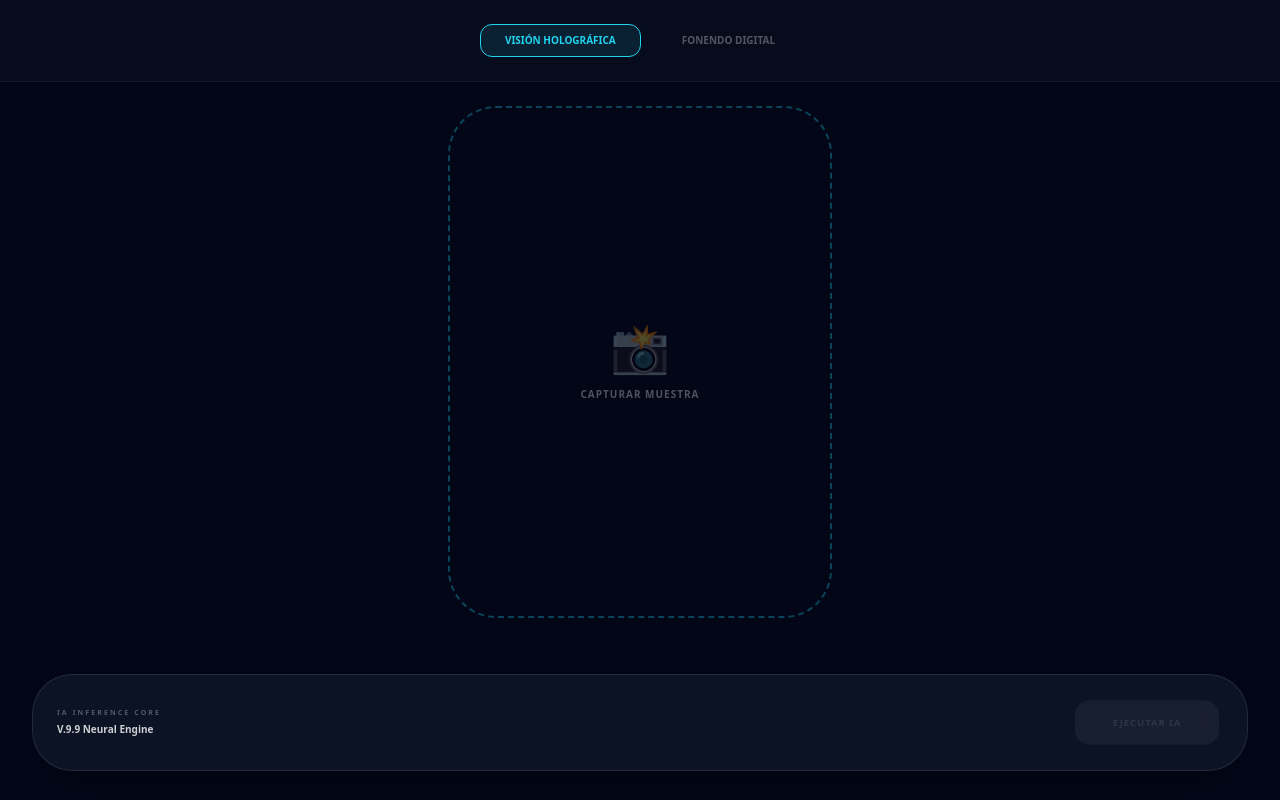
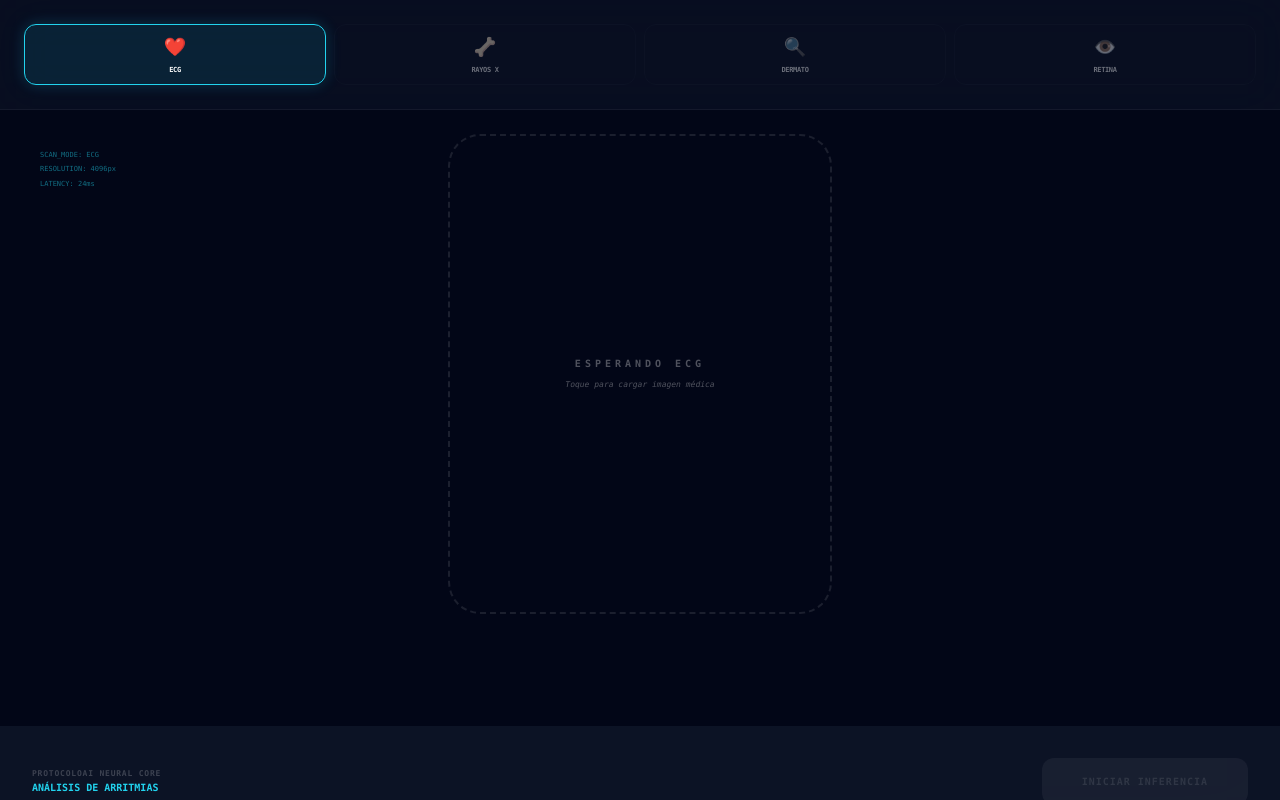
Before and after one commit to max100-eng/Android-Heal-Clinical-Intelligence, a React (Vite) app: page / in a window 1280 px wide. Built offline with nearby package versions, Linux system fonts and the light colour scheme.

Commit message:
Final: Holographic Diagnostic Interface with Multi-Modality AI

```diff
--- a/App.tsx
+++ b/App.tsx
@@ -1,127 +1,157 @@
 import React, { useState, useRef, useEffect } from 'react';
 import { motion, AnimatePresence } from 'framer-motion';
 
+const MODALITIES = [
+  { id: 'ecg', label: 'ECG', icon: '❤️', desc: 'Análisis de Arritmias' },
+  { id: 'rx', label: 'RAYOS X', icon: '🦴', desc: 'Detección Ósea/Pulmonar' },
+  { id: 'dermo', label: 'DERMATO', icon: '🔍', desc: 'Lesiones Cutáneas' },
+  { id: 'retina', label: 'RETINA', icon: '👁️', desc: 'Retinopatía/Glaucoma' }
+];
+
 export default function ProtocoloAI() {
-  const [mode, setMode] = useState<'visual' | 'acoustic'>('visual');
+  const [selectedMod, setSelectedMod] = useState(MODALITIES[0]);
   const [source, setSource] = useState<string | null>(null);
-  const [isProcessing, setIsProcessing] = useState(false);
-  const [inferenceProgress, setInferenceProgress] = useState(0);
-  const [inferenceStage, setInferenceStage] = useState('');
+  const [isInference, setIsInference] = useState(false);
+  const [progress, setProgress] = useState(0);
+  const [logs, setLogs] = useState<string[]>([]);
 
   const fileInputRef = useRef<HTMLInputElement>(null);
 
-  // --- LÓGICA DE SIMULACIÓN DE INFERENCIA DE IA ---
-  const runInference = () => {
+  // --- LÓGICA DE CARGA SEGURA ---
+  const handleFileUpload = (e: React.ChangeEvent<HTMLInputElement>) => {
+    const file = e.target.files?.[0];
+    if (!file) return;
+
+    const reader = new FileReader();
+    reader.onloadstart = () => setLogs(["Cargando binarios..."]);
+    reader.onload = (ev) => {
+      setSource(ev.target?.result as string);
+      setLogs(prev => [...prev, "Imagen cargada con éxito", "Esperando ejecución..."]);
+    };
+    reader.onerror = () => setLogs(["ERROR: Fallo en lectura de archivo"]);
+    reader.readAsDataURL(file);
+  };
+
+  // --- SIMULACIÓN DE INFERENCIA HOLOGRÁFICA ---
+  const startInference = () => {
     if (!source) return;
-    setIsProcessing(true);
-    setInferenceProgress(0);
+    setIsInference(true);
+    setProgress(0);
 
-    const stages = [
-      { p: 10, t: 'Inicializando red neuronal...' },
-      { p: 30, t: 'Extrayendo biomarcadores...' },
-      { p: 60, t: 'Comparando con base de datos global...' },
-      { p: 90, t: 'Calculando probabilidad diagnóstica...' },
-      { p: 100, t: 'Análisis Completo' }
+    const steps = [
+      "Normalizando matriz de píxeles...",
+      `Aplicando modelo DeepCore-${selectedMod.id}...`,
+      "Identificando patrones patológicos...",
+      "Calculando score de confianza...",
+      "Análisis finalizado."
     ];
 
-    stages.forEach((stage, index) => {
+    steps.forEach((step, i) => {
       setTimeout(() => {
-        setInferenceProgress(stage.p);
-        setInferenceStage(stage.t);
-        if (stage.p === 100) {
-          setTimeout(() => {
-            alert("Diagnóstico Generado con éxito.");
-            setIsProcessing(false);
-          }, 500);
+        setLogs(prev => [step, ...prev.slice(0, 3)]);
+        setProgress((i + 1) * 20);
+        if (i === steps.length - 1) {
+          setTimeout(() => setIsInference(false), 2000);
         }
-      }, index * 1200); // Velocidad de la barra
+      }, i * 1500);
     });
   };
 
   return (
-    <div className="h-screen w-full bg-[#020617] text-white flex flex-col font-sans overflow-hidden">
+    <div className="h-screen w-full bg-[#020617] text-white flex flex-col overflow-hidden font-mono">
 
-      {/* HEADER SELECTOR */}
-      <header className="p-6 flex justify-center gap-4 bg-slate-900/40 backdrop-blur-xl border-b border-white/5">
-        <button onClick={() => { setMode('visual'); setSource(null); }} className={`px-6 py-2 rounded-xl text-[10px] font-black border transition-all ${mode === 'visual' ? 'border-cyan-400 bg-cyan-400/10 text-cyan-400' : 'border-transparent opacity-30'}`}>VISIÓN HOLOGRÁFICA</button>
-        <button onClick={() => { setMode('acoustic'); setSource(null); }} className={`px-6 py-2 rounded-xl text-[10px] font-black border transition-all ${mode === 'acoustic' ? 'border-rose-500 bg-rose-500/10 text-rose-500' : 'border-transparent opacity-30'}`}>FONENDO DIGITAL</button>
-      </header>
+      {/* HEADER: SELECTOR DE ESPECIALIDAD */}
+      <div className="p-6 grid grid-cols-4 gap-2 bg-slate-900/50 backdrop-blur-xl border-b border-white/5">
+        {MODALITIES.map((m) => (
+          <button
+            key={m.id}
+            onClick={() => { setSelectedMod(m); setSource(null); }}
+            className={`flex flex-col items-center p-2 rounded-xl border transition-all ${selectedMod.id === m.id ? 'border-cyan-400 bg-cyan-400/10 shadow-[0_0_15px_rgba(34,211,238,0.2)]' : 'border-white/5 opacity-40'}`}
+          >
+            <span className="text-lg">{m.icon}</span>
+            <span className="text-[7px] font-black mt-1 uppercase tracking-tighter">{m.label}</span>
+          </button>
+        ))}
+      </div>
 
-      {/* MONITOR DE ESCANEO */}
-      <main className="flex-1 flex flex-col items-center justify-center p-6 space-y-6">
+      {/* MONITOR HOLOGRÁFICO PRINCIPAL */}
+      <main className="flex-1 flex flex-col items-center justify-center p-6 relative">
+
+        {/* Datos de Inferencia Alrededor (Detalles) */}
+        <div className="absolute top-10 left-10 text-[7px] text-cyan-400/50 space-y-1 hidden md:block">
+          <p>SCAN_MODE: {selectedMod.label}</p>
+          <p>RESOLUTION: 4096px</p>
+          <p>LATENCY: 24ms</p>
+        </div>
+
         <div
-          onClick={() => !isProcessing && fileInputRef.current?.click()}
-          className={`relative w-full max-w-sm aspect-[3/4] rounded-[3rem] border-2 border-dashed flex items-center justify-center overflow-hidden transition-all duration-700 ${mode === 'visual' ? 'border-cyan-400/30' : 'border-rose-500/30'} ${isProcessing ? 'scale-95 opacity-80' : ''}`}
+          onClick={() => fileInputRef.current?.click()}
+          className={`relative w-full max-w-sm aspect-[4/5] rounded-[2rem] border-2 border-dashed flex items-center justify-center overflow-hidden transition-all duration-700 ${isInference ? 'border-cyan-400 shadow-[0_0_50px_rgba(34,211,238,0.1)]' : 'border-white/10'}`}
         >
-          <input type="file" ref={fileInputRef} className="hidden" accept="image/*" capture="environment" onChange={(e) => {
-             const file = e.target.files?.[0];
-             if (file) {
-               const reader = new FileReader();
-               reader.onload = (ev) => setSource(ev.target?.result as string);
-               reader.readAsDataURL(file);
-             }
-          }} />
+          <input type="file" ref={fileInputRef} className="hidden" accept="image/*" onChange={handleFileUpload} />
 
           {source ? (
             <div className="relative w-full h-full">
-              <img src={source} className="w-full h-full object-cover opacity-40" />
-              {/* Línea de escaneo láser solo si no está procesando inferencia final */}
-              {!isProcessing && (
+              <img src={source} className={`w-full h-full object-cover transition-all ${isInference ? 'brightness-50' : 'brightness-100'}`} />
+
+              {/* ESCÁNER LÁSER HOLOGRÁFICO */}
               <motion.div
                 animate={{ top: ['0%', '100%', '0%'] }}
-                  transition={{ duration: 4, repeat: Infinity, ease: "linear" }}
-                  className={`absolute left-0 w-full h-[2px] z-20 shadow-[0_0_15px] ${mode === 'visual' ? 'bg-cyan-400 shadow-cyan-400' : 'bg-rose-500 shadow-rose-500'}`}
+                transition={{ duration: 3, repeat: Infinity, ease: "linear" }}
+                className="absolute left-0 w-full h-[2px] bg-cyan-400 shadow-[0_0_20px_#22d3ee] z-30"
               />
-              )}
+
+              {/* Detalles perimetrales en el escaner */}
+              <div className="absolute inset-0 border-[20px] border-black/20 pointer-events-none" />
+              <div className="absolute bottom-4 left-4 right-4 flex justify-between text-[6px] text-cyan-400 font-bold opacity-70">
+                <span>COORD_X: {Math.random().toFixed(4)}</span>
+                <span>DATA_STREAM_ACTIVE</span>
+              </div>
             </div>
           ) : (
             <div className="text-center p-10 opacity-30">
-              <span className="text-5xl">{mode === 'visual' ? '📸' : '🎙️'}</span>
-              <p className="text-[10px] font-black tracking-widest mt-4 uppercase">Capturar Muestra</p>
+              <p className="text-[10px] font-black tracking-[0.4em] uppercase">Esperando {selectedMod.label}</p>
+              <p className="text-[8px] mt-2 italic">Toque para cargar imagen médica</p>
             </div>
           )}
         </div>
 
-        {/* --- BARRA DE PROGRESO DE INFERENCIA (HOLOGRÁFICA) --- */}
-        <AnimatePresence>
-          {isProcessing && (
+        {/* LOGS DE IA EN TIEMPO REAL */}
+        <div className="mt-6 w-full max-w-sm h-16 overflow-hidden">
+          {logs.map((log, i) => (
+            <motion.p initial={{ x: -20, opacity: 0 }} animate={{ x: 0, opacity: 1 }} key={i} className="text-[8px] text-cyan-500/80 leading-tight tracking-wider uppercase font-bold">
+              {`> ${log}`}
+            </motion.p>
+          ))}
+        </div>
+      </main>
+
+      {/* FOOTER CON BARRA DE PROGRESO */}
+      <footer className="p-8 bg-slate-900/80 backdrop-blur-2xl">
+        <div className="space-y-4">
+          {isInference && (
+            <div className="w-full bg-white/5 h-1 rounded-full overflow-hidden border border-white/5">
               <motion.div
-              initial={{ opacity: 0, y: 10 }}
-              animate={{ opacity: 1, y: 0 }}
-              exit={{ opacity: 0 }}
-              className="w-full max-w-sm space-y-3 px-4"
-            >
-              <div className="flex justify-between items-end">
-                <span className="text-[9px] font-black text-cyan-400 uppercase tracking-widest animate-pulse">{inferenceStage}</span>
-                <span className="text-[12px] font-mono text-white/50">{inferenceProgress}%</span>
-              </div>
-              <div className="h-1.5 w-full bg-white/5 rounded-full overflow-hidden border border-white/10">
-                <motion.div
-                  className={`h-full ${mode === 'visual' ? 'bg-cyan-400' : 'bg-rose-500 shadow-[0_0_10px_#f43f5e]'}`}
+                className="h-full bg-cyan-400"
                 initial={{ width: 0 }}
-                  animate={{ width: `${inferenceProgress}%` }}
-                  transition={{ duration: 0.5 }}
+                animate={{ width: `${progress}%` }}
               />
             </div>
-            </motion.div>
           )}
-        </AnimatePresence>
-      </main>
 
-      {/* FOOTER TÁCTICO */}
-      <footer className="p-8">
-        <div className="bg-slate-900/80 backdrop-blur-2xl border border-white/10 rounded-[2.5rem] p-6 flex items-center justify-between shadow-2xl">
+          <div className="flex items-center justify-between">
             <div className="flex flex-col">
-            <span className="text-[7px] font-black text-white/30 uppercase tracking-[0.3em] mb-1">IA Inference Core</span>
-            <span className="text-[10px] font-bold text-white/80">V.9.9 Neural Engine</span>
+              <span className="text-[8px] text-white/20 uppercase font-black tracking-widest">ProtocoloAI Neural Core</span>
+              <span className="text-[10px] text-cyan-400 font-bold uppercase">{selectedMod.desc}</span>
             </div>
             <button
-            onClick={runInference}
-            disabled={!source || isProcessing}
-            className={`px-10 py-4 rounded-2xl text-[10px] font-black tracking-widest transition-all ${source && !isProcessing ? 'bg-white text-black shadow-white/20 shadow-xl scale-100' : 'bg-white/5 text-white/10 scale-95 cursor-not-allowed'}`}
+              onClick={startInference}
+              disabled={!source || isInference}
+              className={`px-10 py-4 rounded-xl text-[10px] font-black tracking-widest transition-all ${source && !isInference ? 'bg-cyan-500 text-black shadow-lg' : 'bg-white/5 text-white/10 cursor-not-allowed'}`}
             >
-            {isProcessing ? 'PROCESANDO...' : 'EJECUTAR IA'}
+              {isInference ? 'ANALIZANDO...' : 'INICIAR INFERENCIA'}
             </button>
+          </div>
         </div>
       </footer>
     </div>
```
Lines whose indentation alone changed are shown as unchanged.
